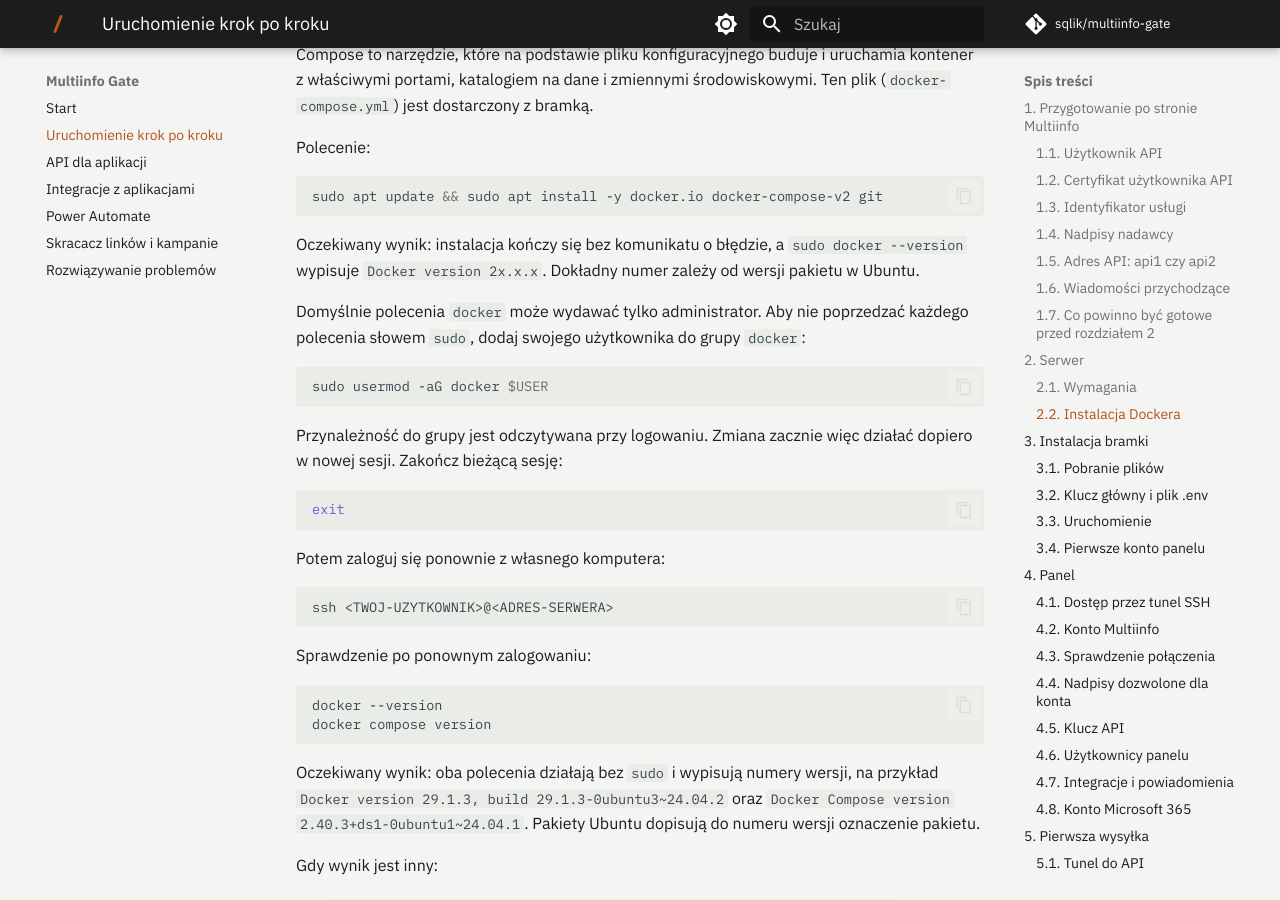
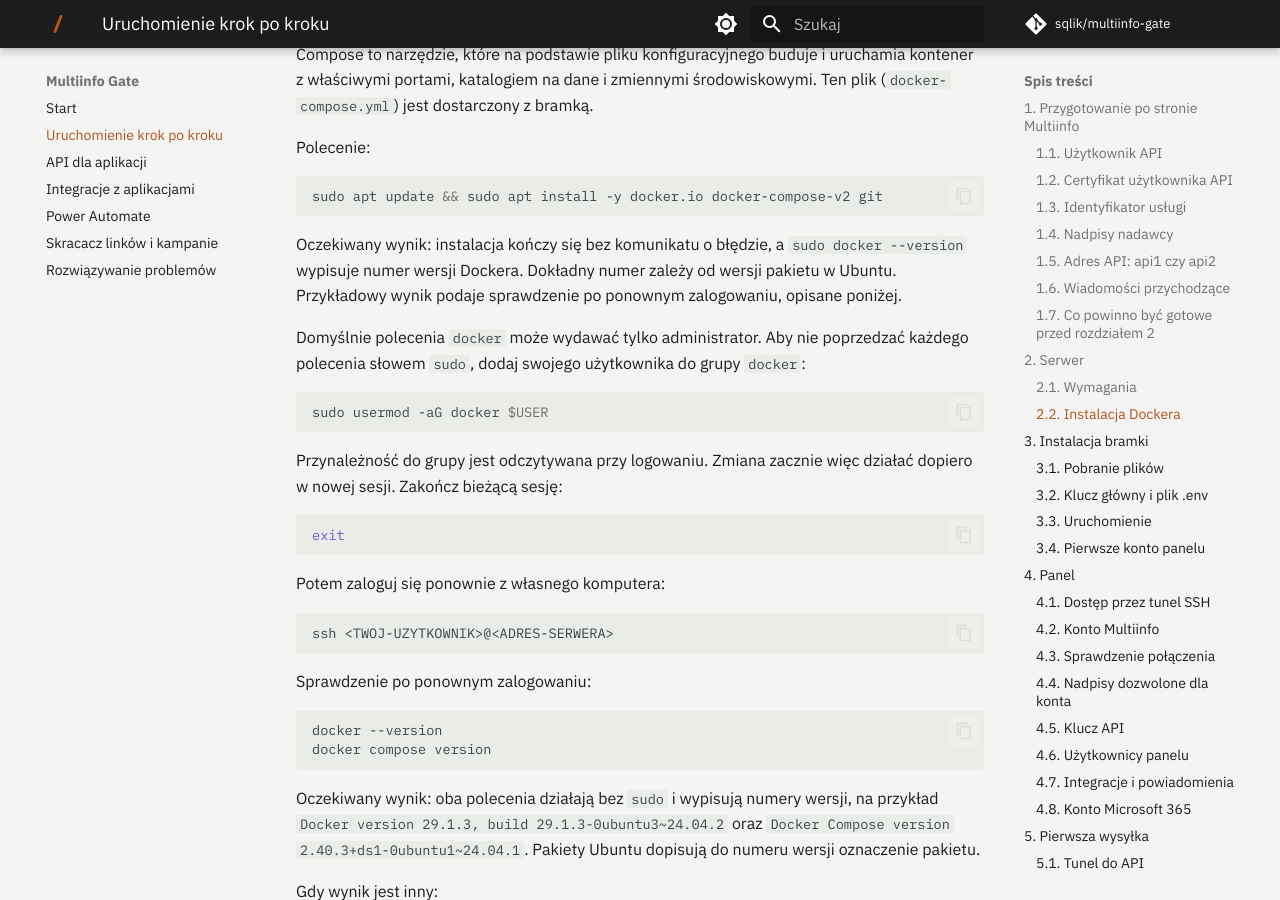
Before and after one commit to sqlik/multiinfo-gate, an MkDocs documentation site: the page built from docs/uruchomienie.md, in a window 1280 px wide and 900 px high, scrolled down 5005 px. Built offline with MkDocs 1.6.1 and Material for MkDocs 9.7.7, drawn with Linux system fonts in a browser that asks for light colours; comment, search, counter and statistics services are not loaded.

Commit message:
1.11.1: wynik sudo docker --version w rozdziale 2.2 bez nieaktualnego wzoru

````diff
--- a/docs/uruchomienie.md
+++ b/docs/uruchomienie.md
@@ -201,7 +201,8 @@ sudo apt update && sudo apt install -y docker.io docker-compose-v2 git
 ```
 
 Oczekiwany wynik: instalacja kończy się bez komunikatu o błędzie, a `sudo docker --version`
-wypisuje `Docker version 2x.x.x`. Dokładny numer zależy od wersji pakietu w Ubuntu.
+wypisuje numer wersji Dockera. Dokładny numer zależy od wersji pakietu w Ubuntu. Przykładowy
+wynik podaje sprawdzenie po ponownym zalogowaniu, opisane poniżej.
 
 Domyślnie polecenia `docker` może wydawać tylko administrator. Aby nie poprzedzać każdego
 polecenia słowem `sudo`, dodaj swojego użytkownika do grupy `docker`:
````
